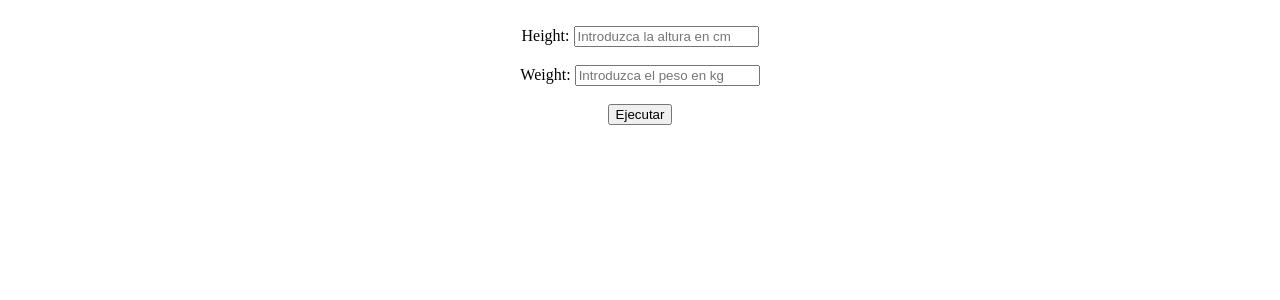
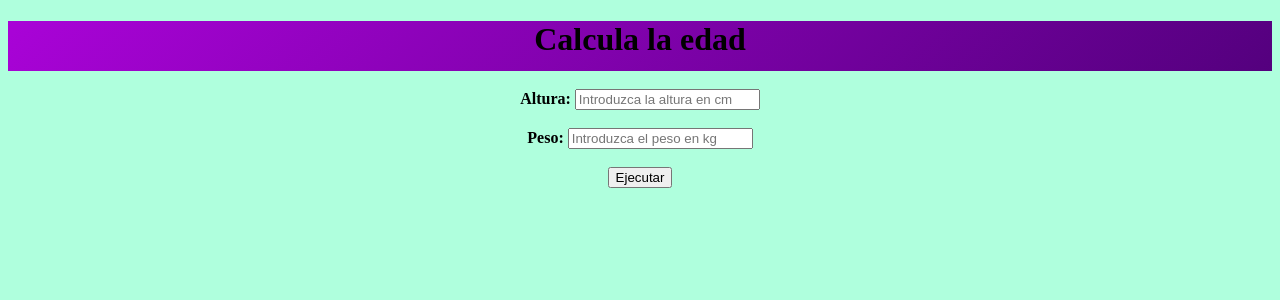
Before and after one commit to Noelialuke/Flask_app, a Flask app: page / in a window 1280 px wide. Shown: the top 300 px of the page. Run offline with Flask 2, Linux system fonts and the light colour scheme.

Commit message:
Update website.html

```diff
--- a/proyecto/templates/website.html
+++ b/proyecto/templates/website.html
@@ -1,15 +1,20 @@
 <!DOCTYPE html>
 <html>
     <head>
-        <title>Your Machine Learning App</title>
+        <title>ML App</title>
     </head>
+        <center>
+        <div class="wp-block-cover aligncenter has-background-dim has-background-gradient is-position-center-center"
+                style="background:linear-gradient(135deg,rgb(169,3,215) 0%,rgb(84,0,126) 100%);min-height:50px">
+        <div class="wp-block-cover__inner-container">
+                <h1><strong> <strong><strong>Calcula la edad</strong> </strong></h1></div></div>
 
-    <body>
+    <body style="background-color: #afffdd ; background-repeat: no-repeat;">
         <form name="form", method="POST", style="text-align: center;">
             <br>
-            Height: <input type="number" name="Altura", placeholder="Introduzca la altura en cm" required/>
+            Altura: <input type="number" name="Altura", placeholder="Introduzca la altura en cm" required/>
             <br><br>
-            Weight: <input type="number" name="Peso", placeholder="Introduzca el peso en kg" required/>
+            Peso: <input type="number" name="Peso", placeholder="Introduzca el peso en kg" required/>
             <br><br>
             <button value="Submit">Ejecutar</button>
         </form>
```
